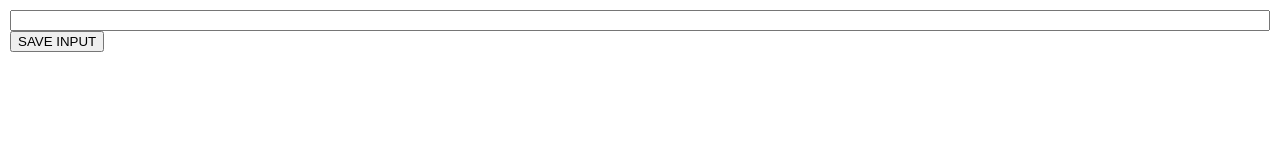
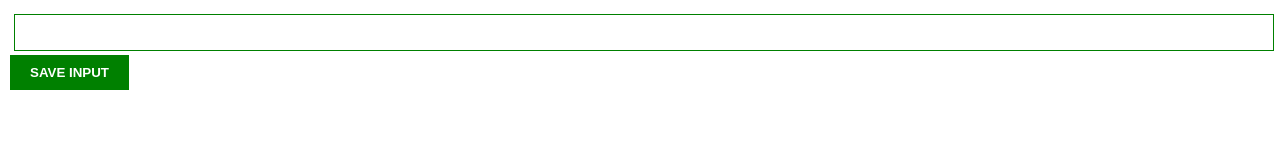
Before and after one commit to Mohammed-Siddique/lead_tracker, a plain HTML site: page index.html in a window 1280 px wide. Drawn offline with Linux system fonts and the light colour scheme.

Commit message:
lead_tracker
Add button & input tag

```diff
--- a/index.css
+++ b/index.css
@@ -10,4 +10,16 @@ input{
     padding-left: 10px;
     padding-right: 10px;
     box-sizing: border-box;
+    padding-top: 10px;
+    padding-bottom: 10px;
+    border: 1px solid green;
+    margin: 4px;
 }
+
+button{
+    background: green;
+    color: white;
+    padding: 10px 20px;
+    border: none;
+    font-weight: bold;
+}
```
